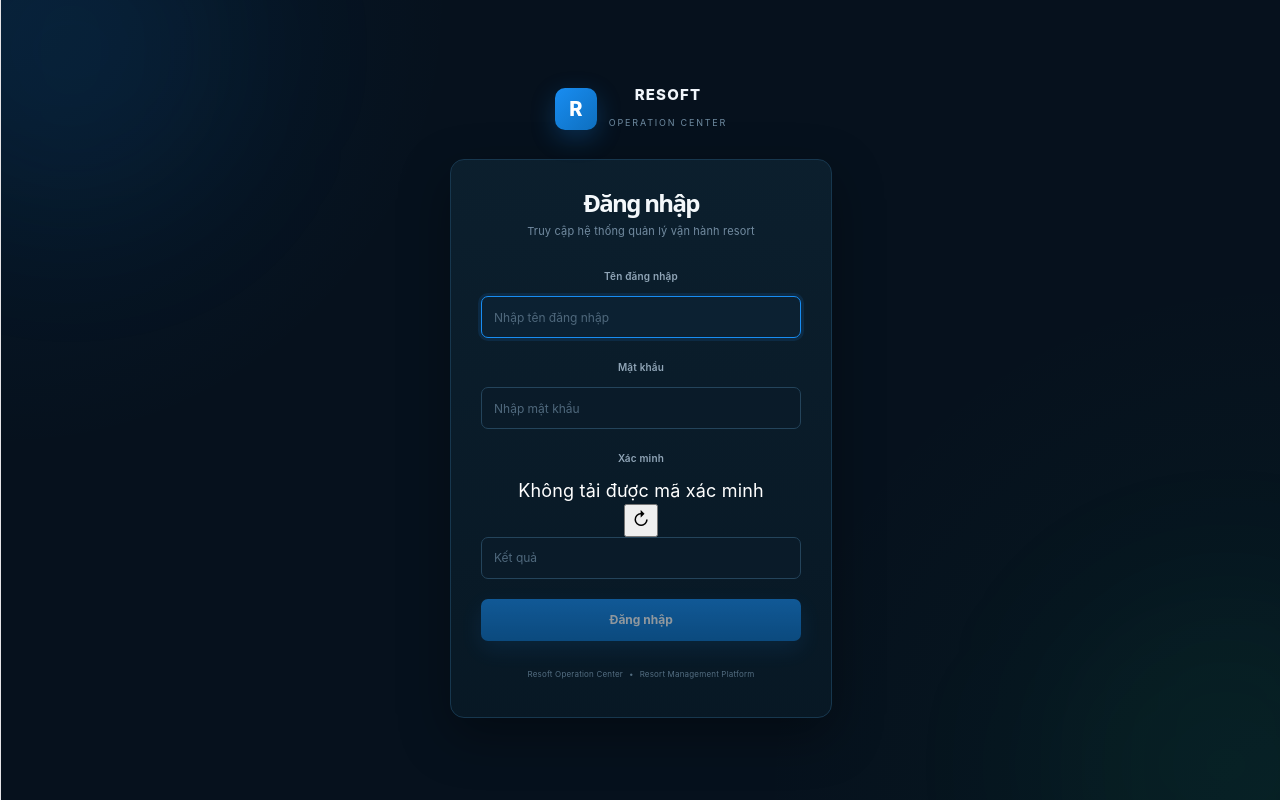
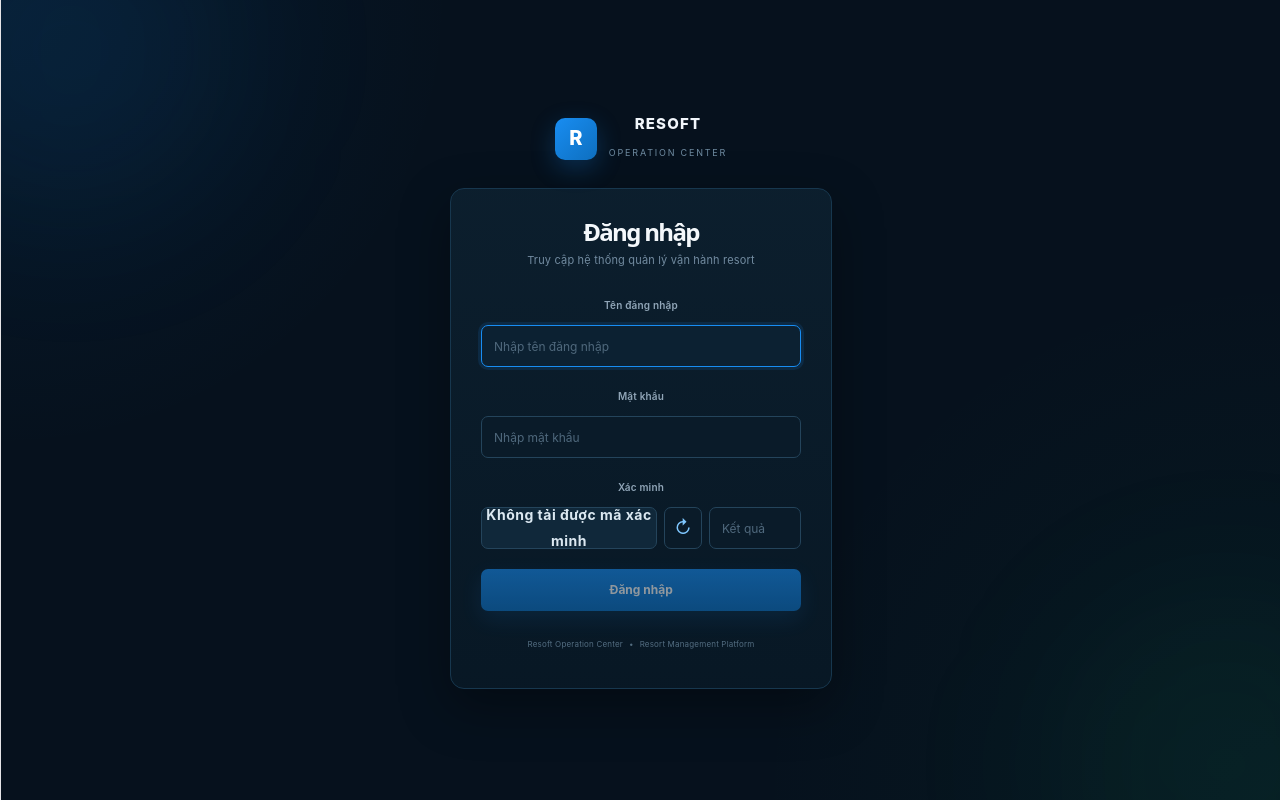
Before and after one commit to anhqh8019/roc, a React (Vite) app in the folder frontend/roc-web/: page / in a window 1280 px wide. Built offline with nearby package versions, Linux system fonts and the light colour scheme; no server answers.

Commit message:
style(auth): style lightweight captcha control

```diff
--- a/frontend/roc-web/src/pages/LoginPage.css
+++ b/frontend/roc-web/src/pages/LoginPage.css
@@ -1,323 +1,29 @@
-.login-page {
-  position: relative;
-
-  width: 100vw;
-  min-height: 100vh;
-
-  display: flex;
-  align-items: center;
-  justify-content: center;
-
-  overflow: hidden;
-
-  background:
-    radial-gradient(
-      circle at top left,
-      rgba(24, 141, 242, 0.08),
-      transparent 30%
-    ),
-    radial-gradient(
-      circle at bottom right,
-      rgba(25, 191, 115, 0.05),
-      transparent 35%
-    ),
-    #06111d;
-
-  color: #ffffff;
-}
-
-.login-wrapper {
-  position: relative;
-  z-index: 2;
-
-  width: 100%;
-  max-width: 430px;
-
-  padding: 24px;
-}
-
-.login-brand {
-  display: flex;
-  align-items: center;
-  justify-content: center;
-
-  gap: 12px;
-
-  margin-bottom: 22px;
-}
-
-.login-brand-mark {
-  width: 42px;
-  height: 42px;
-
-  display: flex;
-  align-items: center;
-  justify-content: center;
-
-  border-radius: 10px;
-
-  background:
-    linear-gradient(
-      135deg,
-      #188df2,
-      #0e6fbf
-    );
-
-  box-shadow:
-    0 8px 24px
-    rgba(24, 141, 242, 0.25);
-
-  font-size: 20px;
-  font-weight: 800;
-
-  color: #fff;
-}
-
-.login-brand-name {
-  font-size: 15px;
-  font-weight: 800;
-
-  letter-spacing: 1.2px;
-
-  color: #f1f6fb;
-}
-
-.login-brand-subtitle {
-  margin-top: 2px;
-
-  font-size: 9px;
-
-  letter-spacing: 1.8px;
-
-  color: #6f8ba1;
-}
-
-.login-card {
-  padding: 30px;
-
-  border-radius: 14px;
-
-  border:
-    1px solid #17374e;
-
-  background:
-    linear-gradient(
-      180deg,
-      rgba(12, 31, 46, 0.96),
-      rgba(8, 24, 37, 0.96)
-    );
-
-  box-shadow:
-    0 18px 50px
-    rgba(0, 0, 0, 0.35);
-}
-
-.login-card-header {
-  margin-bottom: 24px;
-
-  text-align: center;
-}
-
-.login-card-header h1 {
-  margin: 0;
-
-  font-size: 24px;
-  font-weight: 700;
-
-  color: #f4f8fb;
-}
-
-.login-card-header p {
-  margin:
-    7px 0 0;
-
-  font-size: 11px;
-  line-height: 1.5;
-
-  color: #728ba0;
-}
-
-.login-field {
-  display: flex;
-  flex-direction: column;
-
-  gap: 7px;
-
-  margin-bottom: 16px;
-}
-
-.login-field label {
-  font-size: 10px;
-  font-weight: 600;
-
-  color: #91a6b8;
-}
-
-.login-field input {
-  width: 100%;
-  height: 42px;
-
-  box-sizing: border-box;
-
-  padding: 0 12px;
-
-  border-radius: 7px;
-
-  border:
-    1px solid #24445b;
-
-  background: #0a1b29;
-
-  color: #e8f0f6;
-
-  font-size: 12px;
-
-  outline: none;
-
-  transition:
-    border-color 0.15s ease,
-    box-shadow 0.15s ease,
-    background 0.15s ease;
-}
-
-.login-field input::placeholder {
-  color: #4f687c;
-}
-
-.login-field input:focus {
-  border-color: #188df2;
-
-  background: #0c2132;
-
-  box-shadow:
-    0 0 0 3px
-    rgba(24, 141, 242, 0.12);
-}
-
-.login-error {
-  margin-bottom: 14px;
-
-  padding: 10px 12px;
-
-  border-radius: 6px;
-
-  background:
-    rgba(220, 38, 38, 0.1);
-
-  border:
-    1px solid
-    rgba(239, 68, 68, 0.28);
-
-  color: #ff8d8d;
-
-  font-size: 10px;
-}
-
-.login-submit {
-  width: 100%;
-  height: 42px;
-
-  margin-top: 4px;
-
-  border: 0;
-
-  border-radius: 7px;
-
-  background:
-    linear-gradient(
-      180deg,
-      #188df2,
-      #0f73c7
-    );
-
-  color: #fff;
-
-  font-size: 12px;
-  font-weight: 700;
-
-  cursor: pointer;
-
-  box-shadow:
-    0 8px 22px
-    rgba(24, 141, 242, 0.2);
-
-  transition:
-    transform 0.15s ease,
-    filter 0.15s ease,
-    box-shadow 0.15s ease;
-}
-
-.login-submit:hover:not(:disabled) {
-  transform: translateY(-1px);
-
-  filter: brightness(1.06);
-
-  box-shadow:
-    0 10px 28px
-    rgba(24, 141, 242, 0.28);
-}
-
-.login-submit:disabled {
-  opacity: 0.55;
-  cursor: not-allowed;
-}
-
-.login-footer {
-  margin-top: 20px;
-
-  display: flex;
-  justify-content: center;
-  align-items: center;
-
-  gap: 6px;
-
-  font-size: 8px;
-
-  color: #536d81;
-}
-
-.login-bg-glow {
-  position: absolute;
-
-  border-radius: 50%;
-
-  filter: blur(80px);
-
-  pointer-events: none;
-}
-
-.login-bg-glow-1 {
-  width: 320px;
-  height: 320px;
-
-  top: -110px;
-  left: -90px;
-
-  background:
-    rgba(24, 141, 242, 0.08);
-}
-
-.login-bg-glow-2 {
-  width: 350px;
-  height: 350px;
-
-  right: -120px;
-  bottom: -140px;
-
-  background:
-    rgba(25, 191, 115, 0.05);
-}
-
-@media (max-width: 520px) {
-  .login-wrapper {
-    padding: 16px;
-  }
-
-  .login-card {
-    padding: 24px 20px;
-  }
-
-  .login-footer {
-    flex-wrap: wrap;
-  }
-}
+.login-page { position:relative; width:100vw; min-height:100vh; display:flex; align-items:center; justify-content:center; overflow:hidden; background:radial-gradient(circle at top left,rgba(24,141,242,.08),transparent 30%),radial-gradient(circle at bottom right,rgba(25,191,115,.05),transparent 35%),#06111d; color:#fff; }
+.login-wrapper { position:relative; z-index:2; width:100%; max-width:430px; padding:24px; }
+.login-brand { display:flex; align-items:center; justify-content:center; gap:12px; margin-bottom:22px; }
+.login-brand-mark { width:42px; height:42px; display:flex; align-items:center; justify-content:center; border-radius:10px; background:linear-gradient(135deg,#188df2,#0e6fbf); box-shadow:0 8px 24px rgba(24,141,242,.25); font-size:20px; font-weight:800; color:#fff; }
+.login-brand-name { font-size:15px; font-weight:800; letter-spacing:1.2px; color:#f1f6fb; }
+.login-brand-subtitle { margin-top:2px; font-size:9px; letter-spacing:1.8px; color:#6f8ba1; }
+.login-card { padding:30px; border-radius:14px; border:1px solid #17374e; background:linear-gradient(180deg,rgba(12,31,46,.96),rgba(8,24,37,.96)); box-shadow:0 18px 50px rgba(0,0,0,.35); }
+.login-card-header { margin-bottom:24px; text-align:center; }
+.login-card-header h1 { margin:0; font-size:24px; font-weight:700; color:#f4f8fb; }
+.login-card-header p { margin:7px 0 0; font-size:11px; line-height:1.5; color:#728ba0; }
+.login-field { display:flex; flex-direction:column; gap:7px; margin-bottom:16px; }
+.login-field label { font-size:10px; font-weight:600; color:#91a6b8; }
+.login-field input { width:100%; height:42px; box-sizing:border-box; padding:0 12px; border-radius:7px; border:1px solid #24445b; background:#0a1b29; color:#e8f0f6; font-size:12px; outline:none; transition:border-color .15s ease,box-shadow .15s ease,background .15s ease; }
+.login-field input::placeholder { color:#4f687c; }
+.login-field input:focus { border-color:#188df2; background:#0c2132; box-shadow:0 0 0 3px rgba(24,141,242,.12); }
+.login-captcha-row { display:grid; grid-template-columns:1fr 38px 92px; gap:7px; align-items:center; }
+.login-captcha-question { height:42px; display:flex; align-items:center; justify-content:center; border:1px solid #24445b; border-radius:7px; background:#10283a; color:#dbe8f1; font-size:14px; font-weight:700; letter-spacing:.5px; user-select:none; }
+.login-captcha-refresh { height:42px; border:1px solid #24445b; border-radius:7px; background:#0a1b29; color:#7fc7ff; font-size:18px; cursor:pointer; }
+.login-captcha-refresh:hover:not(:disabled) { border-color:#188df2; background:#0c2132; }
+.login-captcha-refresh:disabled { opacity:.5; cursor:not-allowed; }
+.login-error { margin-bottom:14px; padding:10px 12px; border-radius:6px; background:rgba(220,38,38,.1); border:1px solid rgba(239,68,68,.28); color:#ff8d8d; font-size:10px; }
+.login-submit { width:100%; height:42px; margin-top:4px; border:0; border-radius:7px; background:linear-gradient(180deg,#188df2,#0f73c7); color:#fff; font-size:12px; font-weight:700; cursor:pointer; box-shadow:0 8px 22px rgba(24,141,242,.2); transition:transform .15s ease,filter .15s ease,box-shadow .15s ease; }
+.login-submit:hover:not(:disabled) { transform:translateY(-1px); filter:brightness(1.06); box-shadow:0 10px 28px rgba(24,141,242,.28); }
+.login-submit:disabled { opacity:.55; cursor:not-allowed; }
+.login-footer { margin-top:20px; display:flex; justify-content:center; align-items:center; gap:6px; font-size:8px; color:#536d81; }
+.login-bg-glow { position:absolute; border-radius:50%; filter:blur(80px); pointer-events:none; }
+.login-bg-glow-1 { width:320px; height:320px; top:-110px; left:-90px; background:rgba(24,141,242,.08); }
+.login-bg-glow-2 { width:350px; height:350px; right:-120px; bottom:-140px; background:rgba(25,191,115,.05); }
+@media(max-width:520px){.login-wrapper{padding:16px}.login-card{padding:24px 20px}.login-footer{flex-wrap:wrap}.login-captcha-row{grid-template-columns:1fr 38px 82px}}
```
